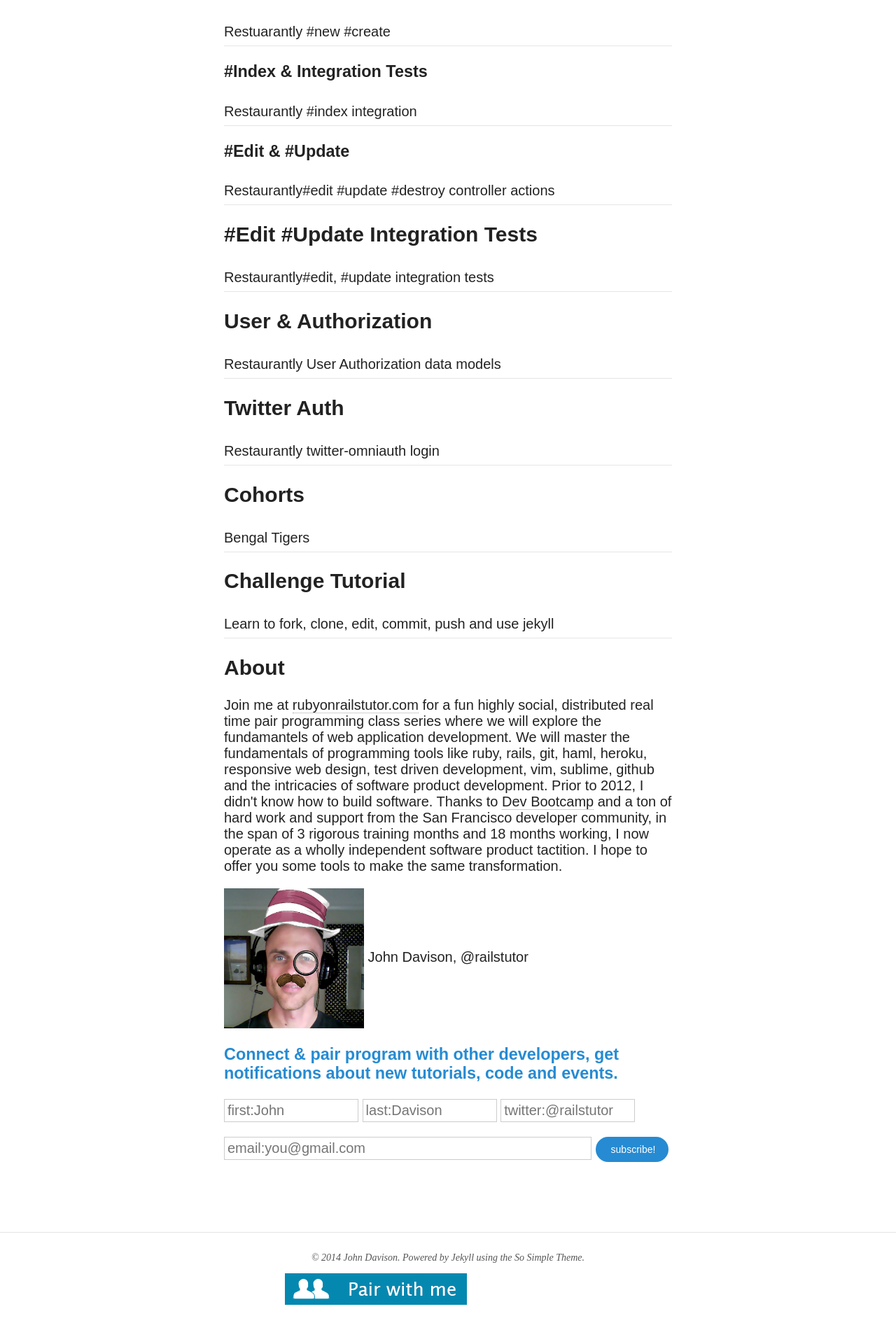
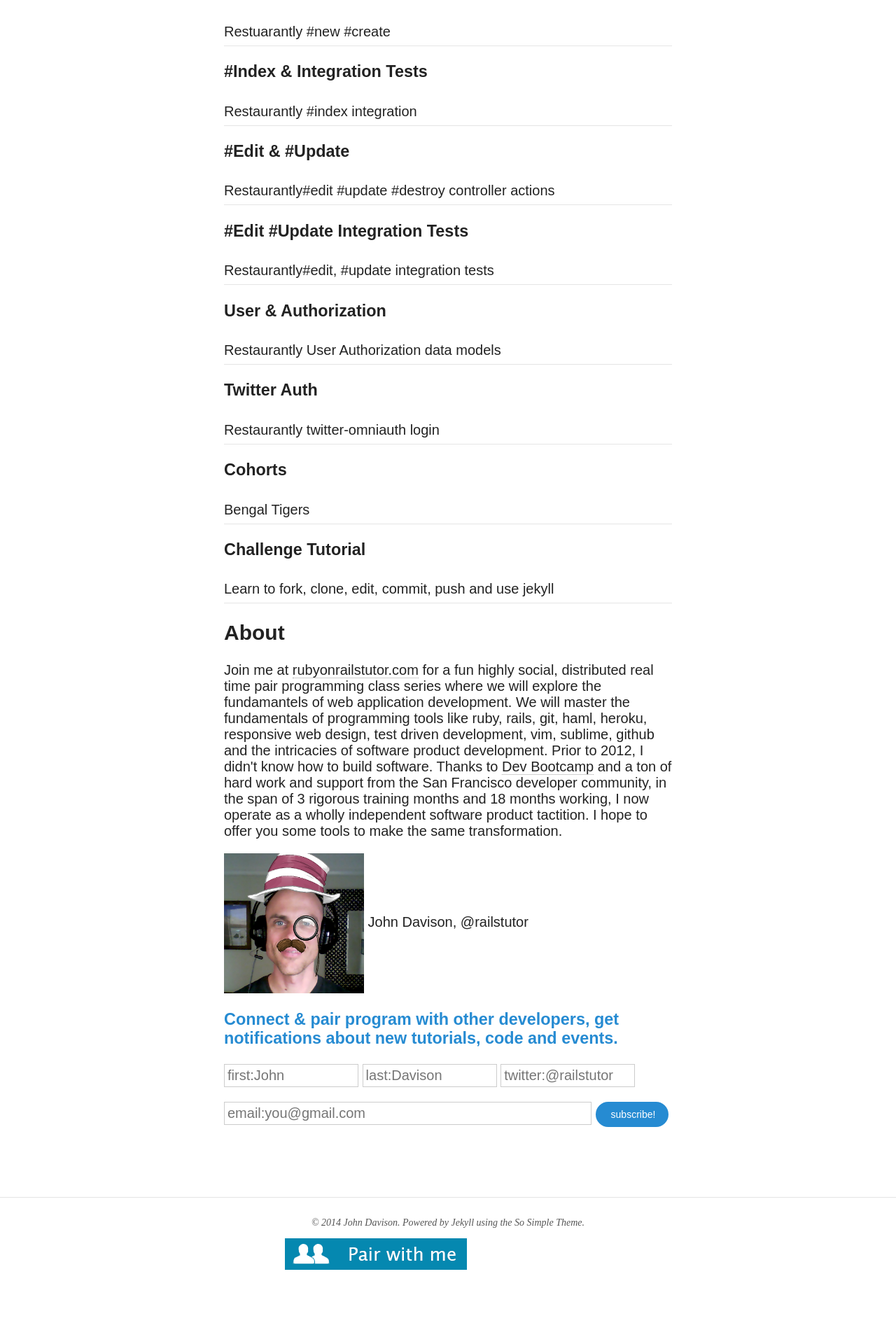
Before and after one commit to jcdavison/rubyonrailstutor.github.io, a Jekyll site: the page built from index.html, in a window 1280 px wide. Shown: the part 1872-3792 px from the top of the page at 70% size. Built offline with Jekyll 4.4.1, drawn with Linux system fonts in a browser that asks for light colours; nearby versions of some CDN libraries; after the commit the page ends 3742 px from its top, so only the background shows below that.

Commit message:
errant heading tags

```diff
--- a/index.html
+++ b/index.html
@@ -59,28 +59,28 @@ tags: [Jekyll, theme, themes, responsive, blog, minimalism]
     <li><a href="{{ post.url }}">{{ post.title }}</a></li>
   {% endfor %}
 
-  <h2>#Edit #Update Integration Tests</h2>
+  <h3>#Edit #Update Integration Tests</h3>
   {% for post in site.categories.editupdateintegration %}
     <li><a href="{{ post.url }}">{{ post.title }}</a></li>
   {% endfor %}
 
-  <h2>User & Authorization</h2>
+  <h3>User & Authorization</h3>
   {% for post in site.categories.userauth %}
     <li><a href="{{ post.url }}">{{ post.title }}</a></li>
   {% endfor %}
 
 
-  <h2>Twitter Auth</h2>
+  <h3>Twitter Auth</h3>
   {% for post in site.categories.twitterauth %}
     <li><a href="{{ post.url }}">{{ post.title }}</a></li>
   {% endfor %}
 
-  <h2>Cohorts</h2>
+  <h3>Cohorts</h3>
   {% for post in site.categories.cohorts %}
     <li><a href="{{ post.url }}">{{ post.title }}</a></li>
   {% endfor %}
 
-  <h2>Challenge Tutorial</h2>
+  <h3>Challenge Tutorial</h3>
   {% for post in site.categories.challenges %}
     <li><a href="{{ post.url }}">{{ post.title }}</a></li>
   {% endfor %}
```
